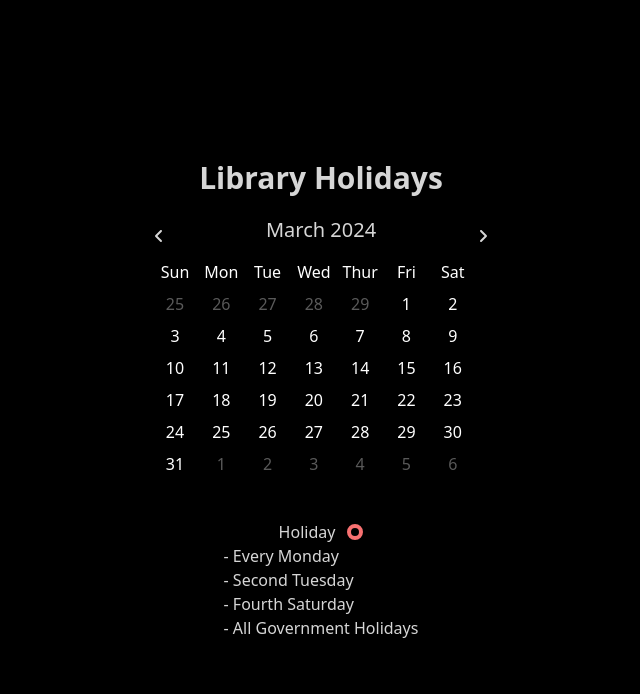
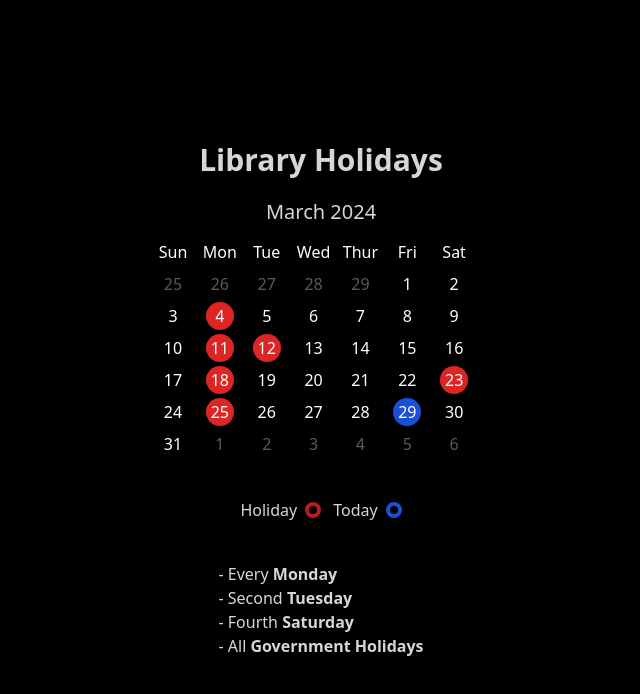
Before and after one commit to mohdfaizan5/library-holiday-checker, a React (Vite) app: page / in a window 1280 px wide. Shown: the top 694 px of the page, without its empty margins (319-959 px from the left). Built offline with nearby package versions, Linux system fonts and the light colour scheme.

Commit message:
Working -> Every Monday, second tues, fourth saturday ~ Need to work on Gov holidays

```diff
--- a/src/App.jsx
+++ b/src/App.jsx
@@ -1,29 +1,27 @@
 import React from "react";
-// import Calendar from "./components/Calendar";
-// import Calendar from "./components/Calendar";
 import Calendar2 from "./components/Calendar2";
-import CalendarMantine from "./components/CalendarMantine";
-import { MantineProvider } from "@mantine/core";
-// import { Calendar } from "@mantine/dates";
-import "@mantine/dates/styles.css";
 
 const App = () => {
   return (
     <div className="flex flex-col items-center h-[100vh] justify-center">
-      {/* <Calendar/> */}
-      <Calendar2/>
-      {/* <MantineProvider>
-        <CalendarMantine />
-      </MantineProvider> */}
+      <Calendar2 />
+
       <div className="flex items-center gap-3 mt-10">
-        Holiday{" "}
-        <div className="p-1 border-4 border-red-400 rounded-full size-1"></div>
+        <div className="flex items-center gap-2">
+          Holiday{" "}
+          <div className="p-1 border-4 border-red-700 rounded-full size-1"></div>
+        </div>
+        <div className="flex items-center gap-2">
+          Today{" "}
+          <div className="p-1 border-4 border-blue-700 rounded-full size-1"></div>
+        </div>
       </div>
+      <div className="flex items-center gap-3 mt-10"></div>
       <div>
-        <h5>- Every Monday</h5>
-        <h5>- Second Tuesday</h5>
-        <h5>- Fourth Saturday</h5>
-        <h5>- All Government Holidays</h5>
+        <h5>- Every <b>Monday</b></h5>
+        <h5>- Second <b>Tuesday</b></h5>
+        <h5>- Fourth <b>Saturday</b></h5>
+        <h5>- All <b>Government Holidays</b></h5>
       </div>
     </div>
   );
--- a/src/components/Calendar2.jsx
+++ b/src/components/Calendar2.jsx
@@ -38,9 +38,6 @@ function Calendar2() {
     // console.log(start,endDate, end, endDatePrev);
 
     for (let i = start; i > 0; i--) {
-      const isMonday = (endDatePrev - i + 1) % 7 === 1;
-
-      const style = isMonday ? "monday" : "inactive";
       datesHtml.push(
         <li key={`inactive-${endDatePrev - i + 1}`} className={"inactive"}>
           {endDatePrev - i + 1}
@@ -48,21 +45,37 @@ function Calendar2() {
       );
     }
 
+    // Actual dates
     for (let i = 1; i <= endDate; i++) {
-      const isToday =
-        i === date.getDate() &&
-        month === date.getMonth() &&
-        year === date.getFullYear();
-      let style = isToday ? "today" : "";
+      let style = "";
 
-      // Check for second Tuesday
-      if ((i + start - 1) % 7 === 1 && (i + start) / 7 === 2) {
+      // Check for second Tuesday of the month
+      // if (date.getDay() === 2 && date.getDate() >= 8 && date.getDate() <= 14) {
+      //   style += " second-tuesday";
+      // }
+
+      const currentDate = new Date(year, month, i);
+      if (currentDate.getDay() === 2 && currentDate.getDate() >= 8 && currentDate.getDate() <= 14) {
         style += " second-tuesday";
       }
 
-      // Check for fourth Saturday
-      if ((i + start - 1) % 7 === 6 && (i + start) / 7 >= 4) {
+      // ✅Check for Monday
+      if ((endDatePrev - i + 4) % 7 === 1) {
+        style += " monday";
+      }
+
+      // ✅Check for fourth Saturday
+      if ((i + start - 1) % 7 === 6 && (i + start) / 7 == 4) {
         style += " fourth-saturday";
+      }
+
+      // ✅Check for today
+      if (
+        i === date.getDate() &&
+        month === date.getMonth() &&
+        year === date.getFullYear()
+      ) {
+        style += " today";
       }
 
       datesHtml.push(
@@ -72,6 +85,7 @@ function Calendar2() {
       );
     }
 
+    // Last dates
     for (let i = end; i < 6; i++) {
       let style = "inactive";
       datesHtml.push(
@@ -89,18 +103,14 @@ function Calendar2() {
         </h1>
 
         <div className="flex justify-between">
-          <button>
-            <FaAngleLeft />
-          </button>
+          <button>{/* <FaAngleLeft /> */}</button>
           <h3 className="mb-3 text-xl font-light">
             {months[month]} {year}
           </h3>
-          <button>
-            <FaAngleRight />
-          </button>
+          <button>{/* <FaAngleRight /> */}</button>
         </div>
 
-        <ul className="grid grid-cols-7 w-[340px] px-2">
+        <ul className="grid grid-cols-7 w-[340px] px-2 gap-1">
           {days.map((day) => (
             <li key={`${day}day`} className={"day`"}>
               {day}
@@ -108,7 +118,6 @@ function Calendar2() {
           ))}
           {datesHtml}
         </ul>
-        {/* Add navigation buttons here */}
       </div>
     );
   };
--- a/src/index.css
+++ b/src/index.css
@@ -4,20 +4,31 @@
 
 @layer components{
   .date{
-    @apply rounded-full bg-slate-600 size-6 text-white flex justify-center items-center
+    @apply rounded-full bg-slate-600 size-7 text-white flex justify-center items-center
   }
   .date-holiday{
-    @apply rounded-full bg-red-400 size-6 text-white flex justify-center items-center
+    @apply rounded-full bg-red-600 size-7 text-white flex justify-center items-center
   }
-  .monday{
-    @apply rounded-full bg-red-400 size-6 text-white flex justify-center items-center
+  .monday {
+    @apply rounded-full bg-red-600 size-7 text-white flex justify-center items-center
   }
+  .fourth-saturday {
+    @apply rounded-full bg-red-600 size-7 text-white flex justify-center items-center
+  }
+  .second-tuesday {
+    @apply rounded-full bg-red-600 size-7 text-white flex justify-center items-center
+  }
+  .today {
+    @apply rounded-full bg-blue-700 size-7 text-white flex justify-center items-center
+  }
+
+
   .day{
-    @apply size-8 flex items-center justify-center
+    @apply size-7 flex items-center justify-center
   }
 
   li{
-    @apply  size-8 text-white flex justify-center items-center
+    @apply  size-7 text-white flex justify-center items-center
   }
 
   .inactive{
```
